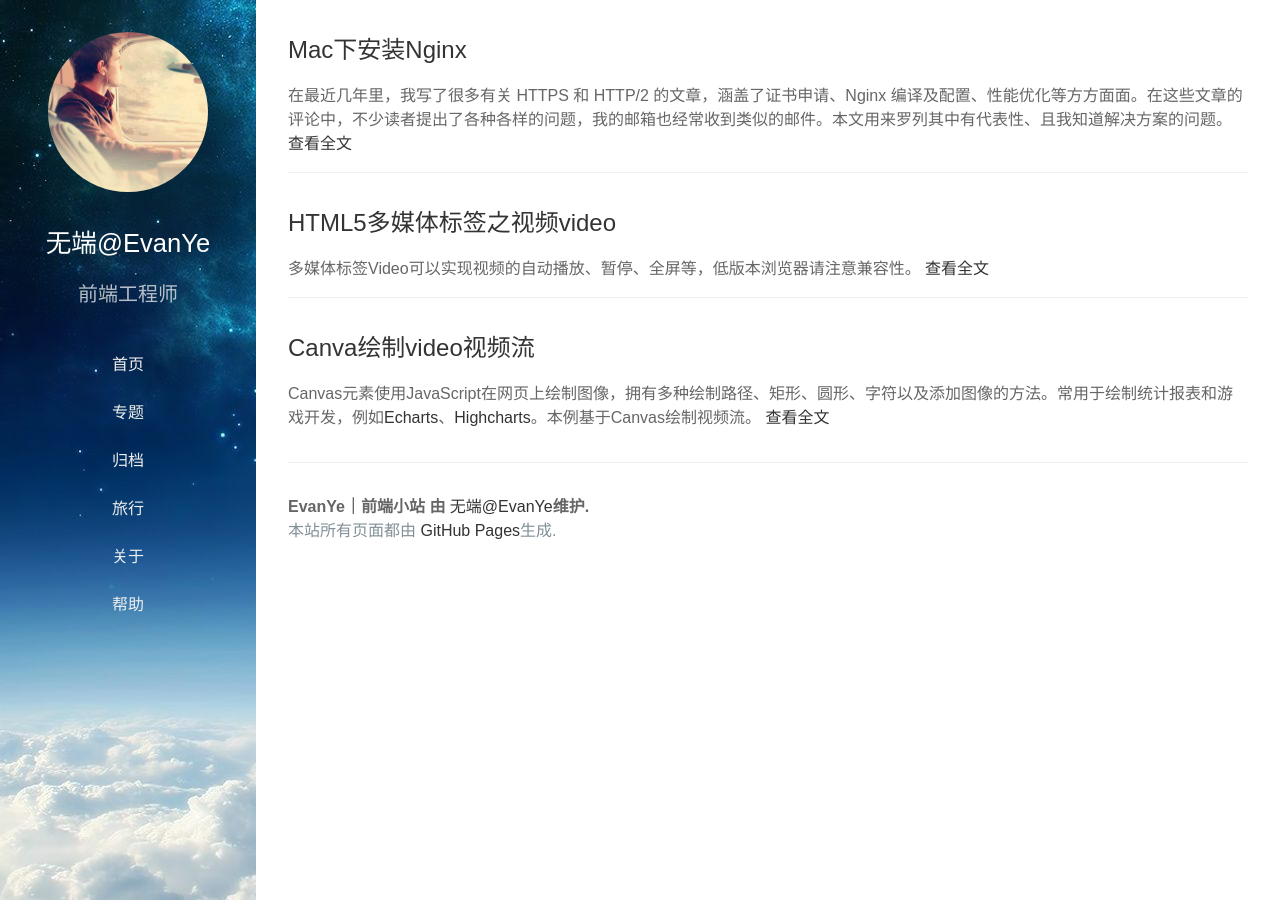
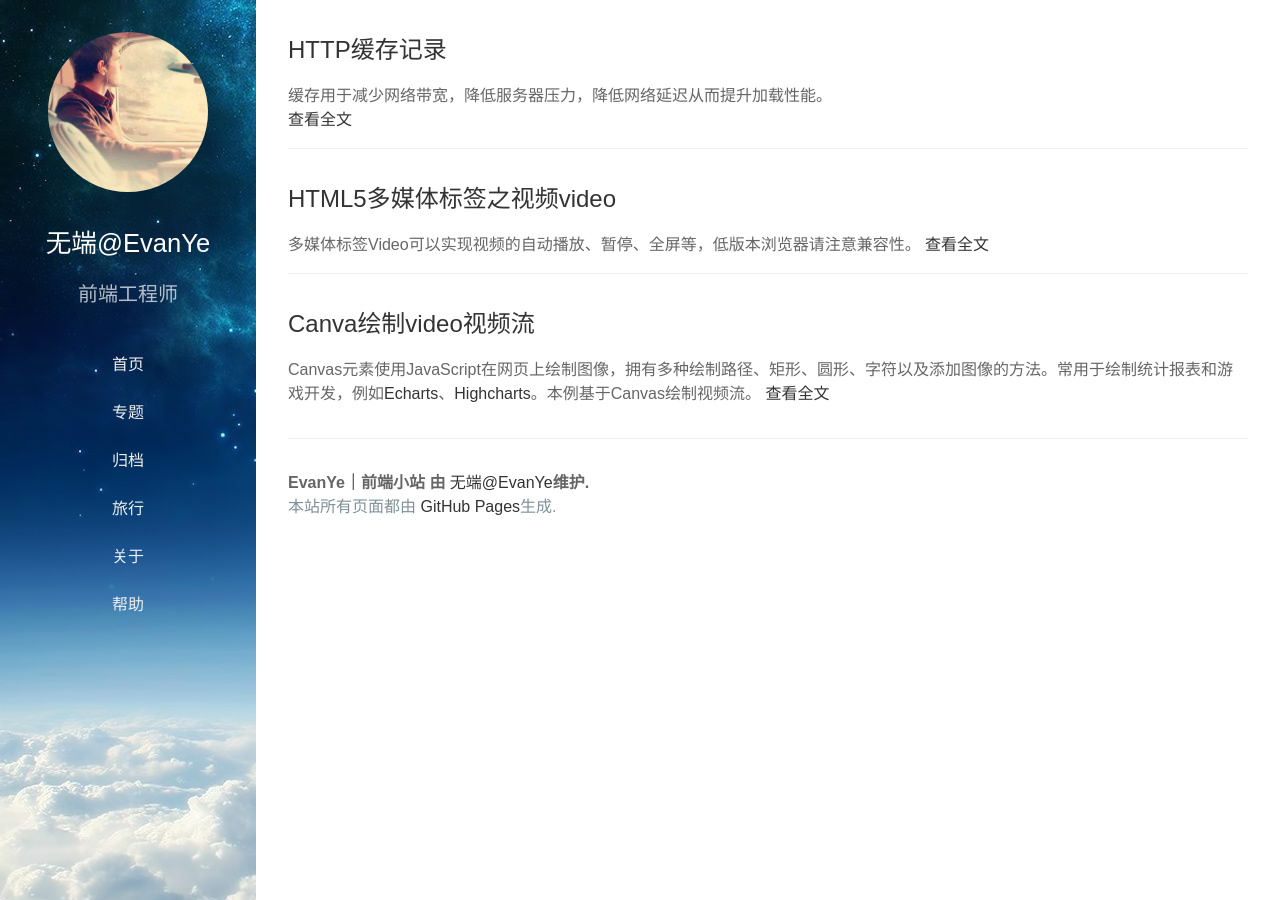
Before and after one commit to EvanYe1990/notes, a Jekyll site: the page built from index.md, in a window 1280 px wide. Built offline with Jekyll 4.4.1, drawn with Linux system fonts in a browser that asks for light colours; our own code applies the rules of GitHub Pages for plain Markdown files.

Commit message:
添加 HTTP缓存记录

```diff
--- a/index.md
+++ b/index.md
@@ -1,6 +1,6 @@
-# [Mac下安装Nginx](/notes/docs/20170512/)
-在最近几年里，我写了很多有关 HTTPS 和 HTTP/2 的文章，涵盖了证书申请、Nginx 编译及配置、性能优化等方方面面。在这些文章的评论中，不少读者提出了各种各样的问题，我的邮箱也经常收到类似的邮件。本文用来罗列其中有代表性、且我知道解决方案的问题。
-[查看全文](/notes/docs/20170512/)
+# [HTTP缓存记录](/notes/docs/20160101/)
+缓存用于减少网络带宽，降低服务器压力，降低网络延迟从而提升加载性能。
+[查看全文](/notes/docs/20160101/)
 
 * * *
 # [HTML5多媒体标签之视频video](/notes/docs/20150417/)
--- a/sw.js
+++ b/sw.js
@@ -1,5 +1,5 @@
   (function () {
-    var CACHE_VERSION = '2017080816';
+    var CACHE_VERSION = '201708081603';
 
     var CONFIG = {
       cacheName: 'notesCache' + CACHE_VERSION,
```
Also changed, not shown: docs/20160101/index.md (renamed from docs/20170101/index.md, +2 -2 lines).
